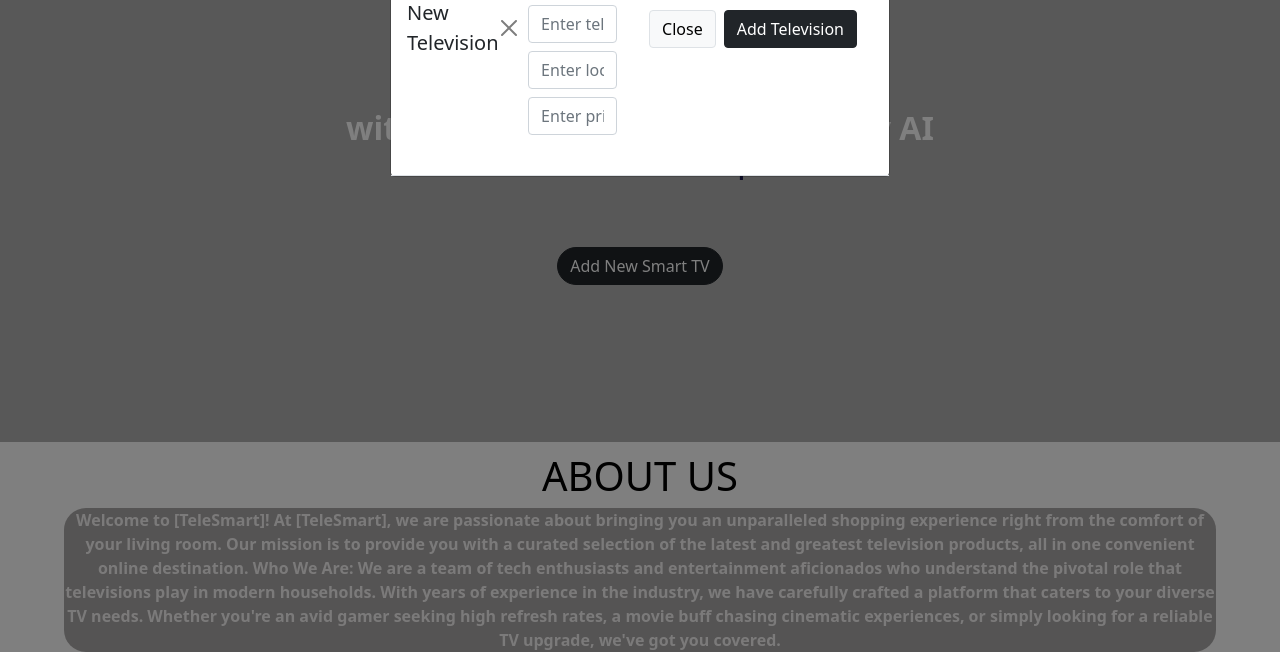
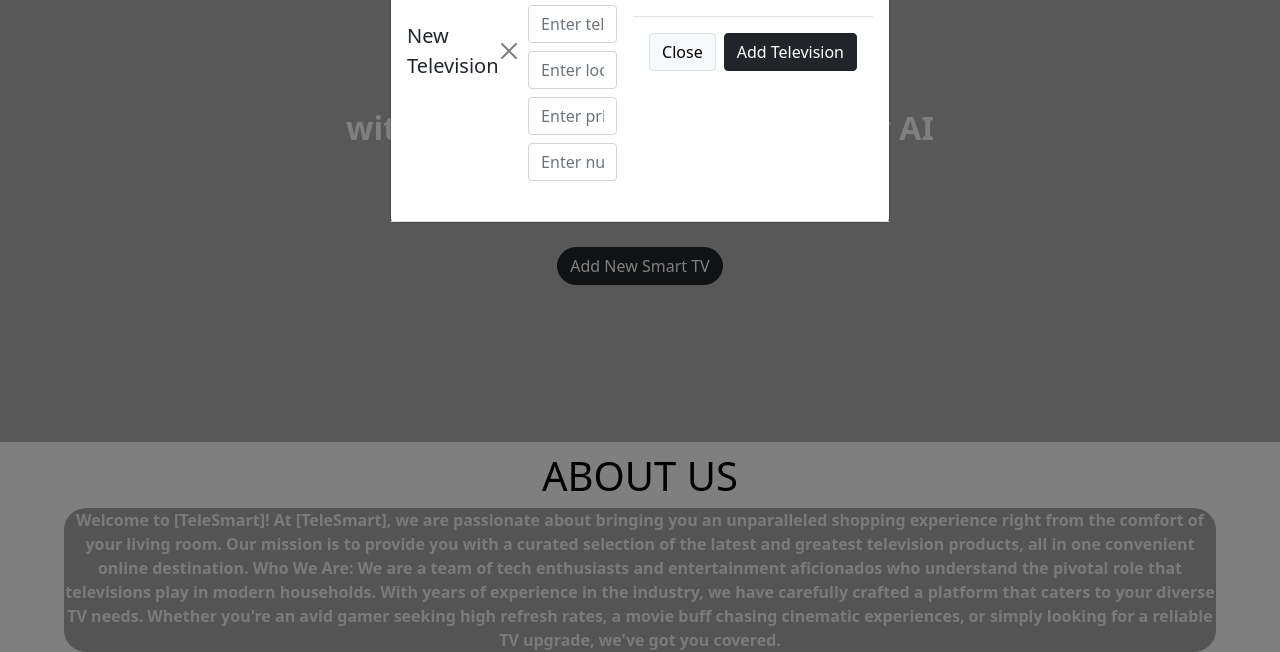
Before and after one commit to DangHarley/telesmart, a website built with webpack: page index.html in a window 1280 px wide. Both pictures are taken after a click on the link "Add New Smart TV". Shown: the part 148-800 px from the top of the page. Built offline with nearby package versions, Linux system fonts and the light colour scheme; grey boxes are pictures that could not be loaded.

Commit message:
Update index.html

```diff
--- a/index.html
+++ b/index.html
@@ -580,6 +580,14 @@ We are a team of tech enthusiasts and entertainment aficionados who understand t
                     placeholder="Enter price"
                   />
                 </div>
+                <div class="col">
+                  <input
+                    type="text"
+                    id="newSupply"
+                    class="form-control mb-2"
+                    placeholder="Enter number of television available for sale"
+                  />
+                </div>
               </div>
             </form>
           </div>
```
